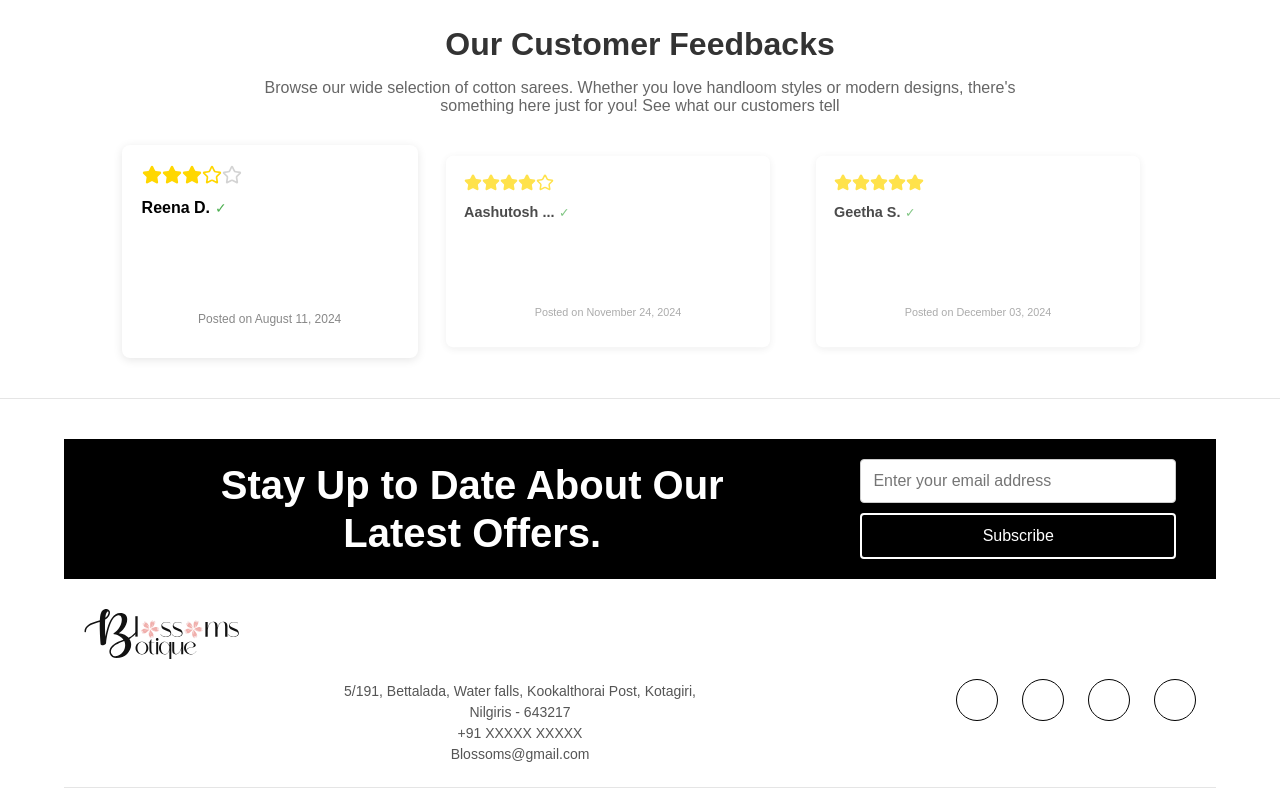
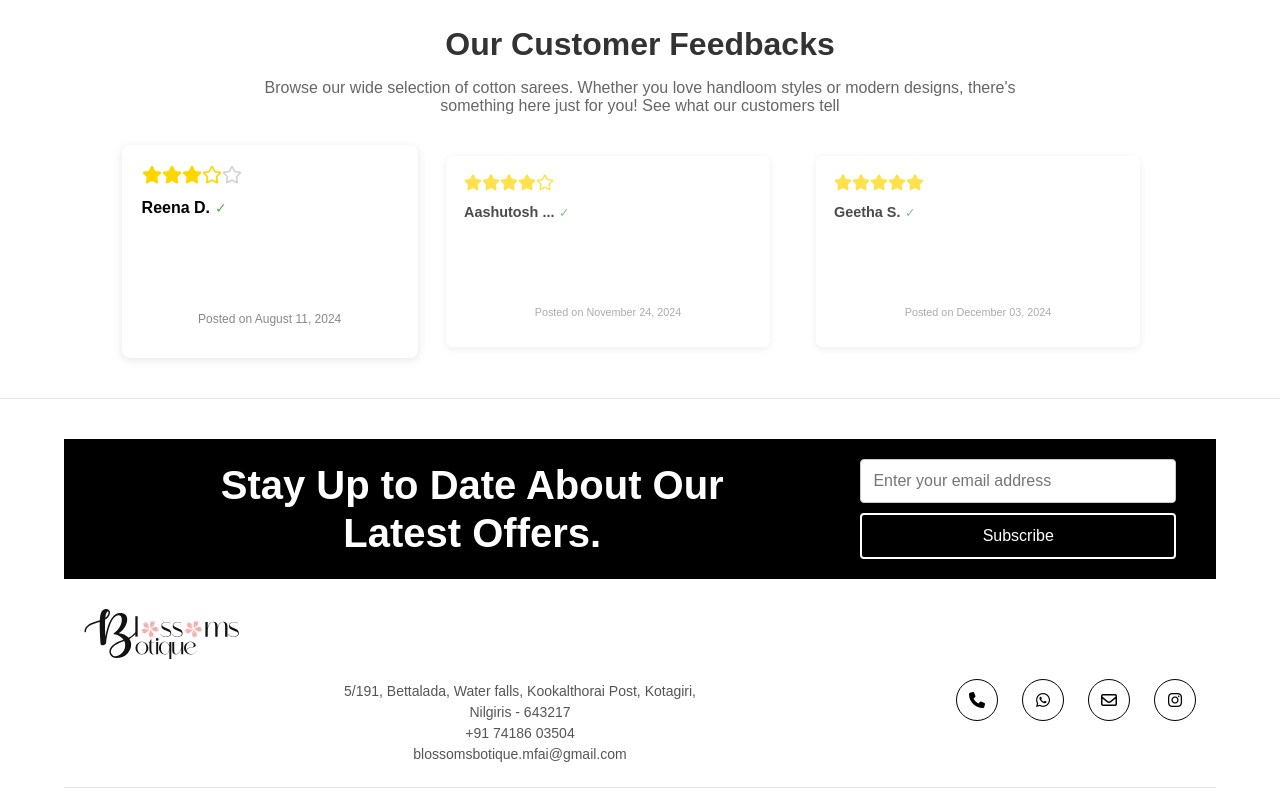
Before and after one commit to pravinmfai/blossomsfinalout, a React (Create React App) app: page / in a window 1280 px wide. Shown: the part 2578-3378 px from the top of the page. Built offline with nearby package versions, Linux system fonts and the light colour scheme; no server answers; a web font is replaced by a local one.

Commit message:
footer change

```diff
--- a/package.json
+++ b/package.json
@@ -5,6 +5,7 @@
   "dependencies": {
     "@emotion/react": "^11.14.0",
     "@emotion/styled": "^11.14.0",
+    "@fortawesome/fontawesome-free": "^6.7.2",
     "@mui/icons-material": "^6.4.4",
     "@mui/material": "^6.4.4",
     "@mui/styled-engine": "^6.4.3",
--- a/src/frontend/client/components/Footer.js
+++ b/src/frontend/client/components/Footer.js
@@ -1,6 +1,7 @@
 import React from 'react';
 import '../styles/Footer.css';
 import logo from '../assest/icon.svg';
+import "@fortawesome/fontawesome-free/css/all.min.css";
 
 const Footer = () => {
   return (
@@ -27,23 +28,23 @@ const Footer = () => {
           <div className="footer-contact">
             <p>5/191, Bettalada, Water falls, Kookalthorai Post, Kotagiri,</p>
             <p>Nilgiris - 643217</p>
-            <p>+91 XXXXX XXXXX</p>
-            <p>Blossoms@gmail.com</p>
+            <p>+91 74186 03504</p>
+            <p>blossomsbotique.mfai@gmail.com</p>
           </div>
         </div>
 
         {/* Social Media Icons */}
         <div className="footer-social">
-          <a href="#" className="icon-circle"><i className="fas fa-phone"></i></a>
-          <a href="#" className="icon-circle"><i className="fab fa-whatsapp"></i></a>
-          <a href="#" className="icon-circle"><i className="far fa-envelope"></i></a>
-          <a href="#" className="icon-circle"><i className="fab fa-instagram"></i></a>
+          <a href="tel:+917418603504" className="icon-circle"><i className="fas fa-phone"></i></a>
+          <a href="https://wa.me/917418603504?text=Hi!%20I%20found%20your%20boutique%20online%20and%20want%20to%20know%20more!" className="icon-circle"><i className="fab fa-whatsapp"></i></a>
+          <a href="mailto:blossomsbotique.mfai@gmail.com" className="icon-circle"><i className="far fa-envelope"></i></a>
+          <a href="https://www.instagram.com/blossomsboutique65" className="icon-circle"><i className="fab fa-instagram"></i></a>
         </div>
       </div>
 
       {/* Footer Bottom */}
       <div className="footer-bottom">
-        <p>© 2024 All Rights Reserved. Blossoms Boutique enhanced by MindFulAI</p>
+        <p>© 2024 All Rights Reserved. Blossoms Boutique enhanced by MindFulAI Pvt Ltd.</p>
       </div>
     </footer>
   );
```
Also changed, not shown: 1 other file (tests, documents, lock files or other folders).
